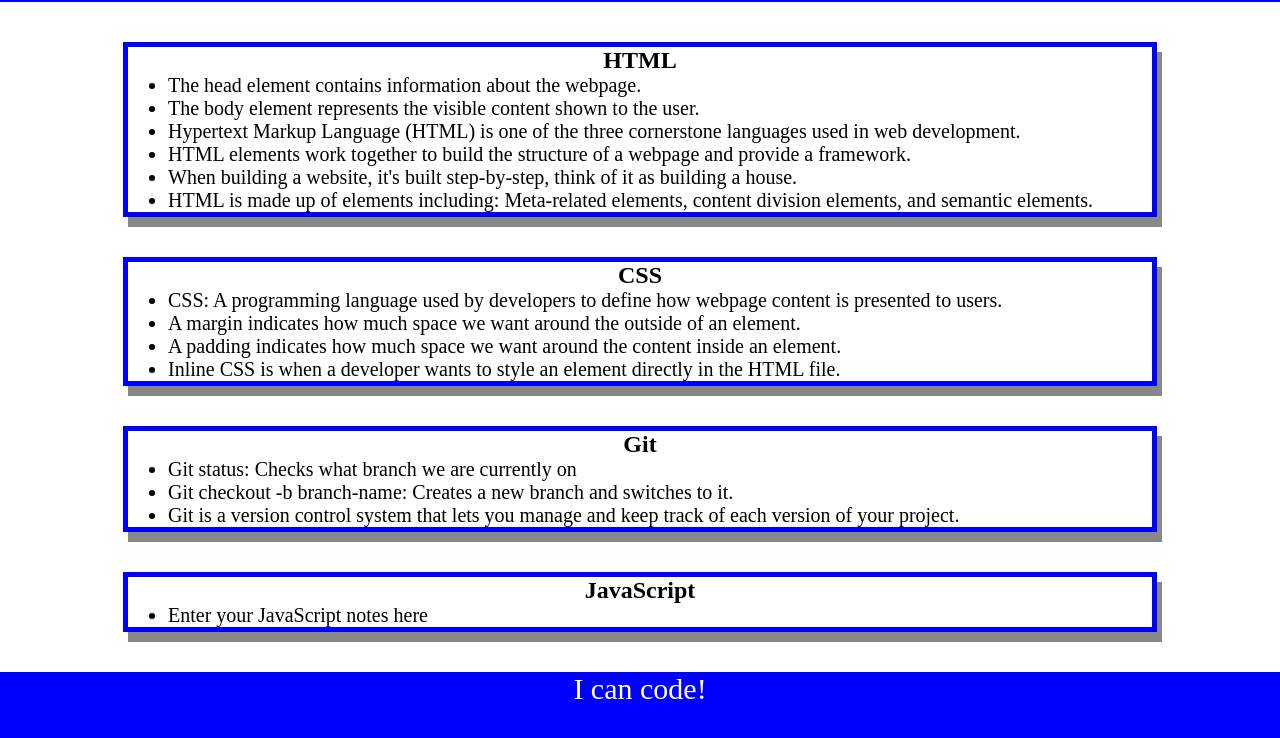
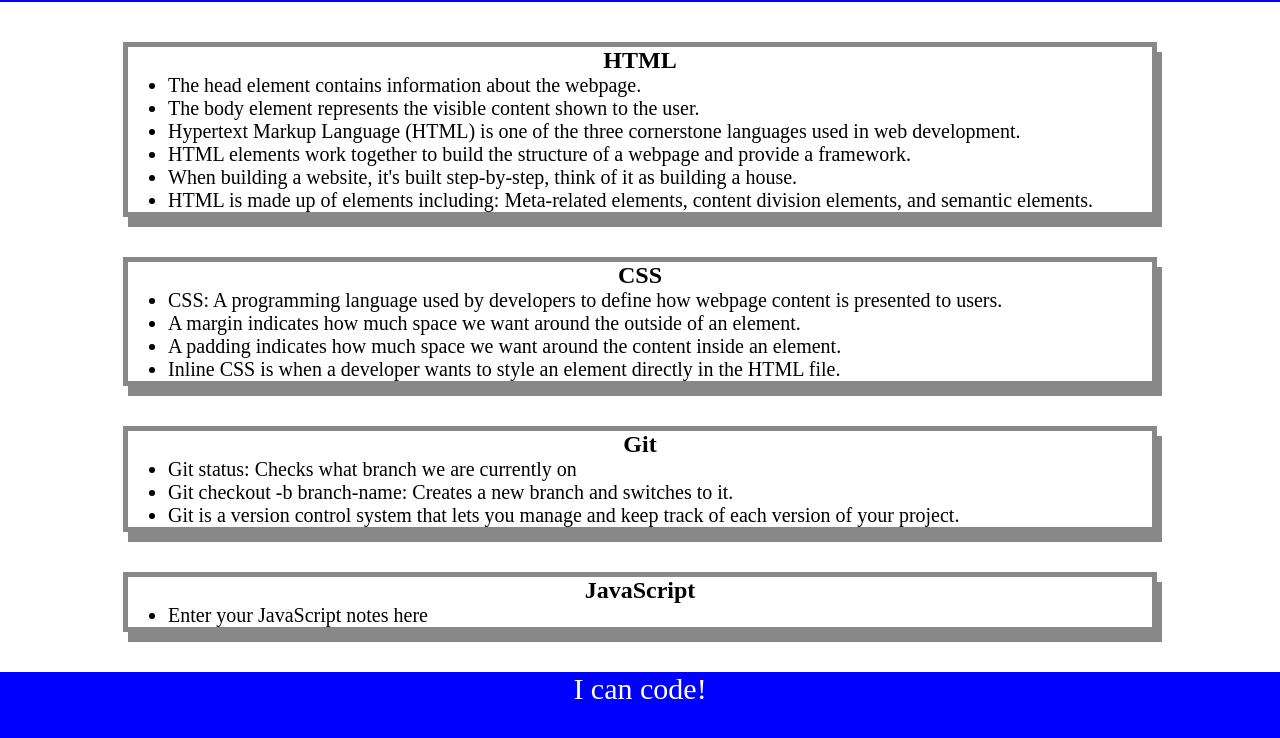
Before and after one commit to Vixolla/prework-study-guide, a plain HTML site: page index.html in a window 1280 px wide. Shown: the part 118-856 px from the top of the page. Drawn offline with Linux system fonts and the light colour scheme.

```diff
--- a/assets/style.css
+++ b/assets/style.css
@@ -31,6 +31,6 @@ p {
   .card {
     width: 80%;
     margin: 40px auto;
-    border: 5px solid #0000ff;
+    border: 5px solid #888888;
     box-shadow: 5px 10px #888888;
   }
```
